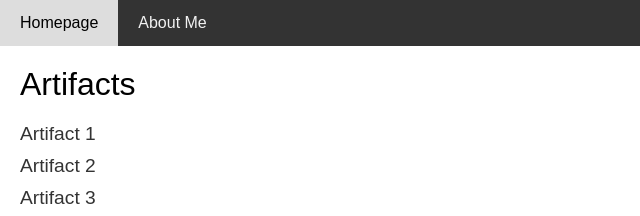
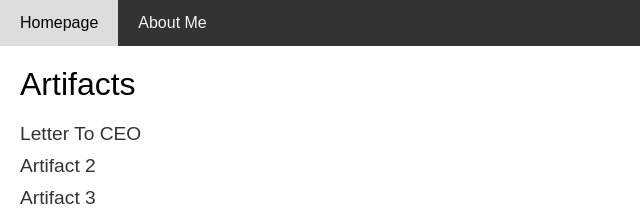
Before and after one commit to Shxwnw/Business-Website, a plain HTML site: page Artifacts.html in a window 1280 px wide. Shown: the top 216 px of the page, 0-640 px from the left. Drawn offline with Linux system fonts and the light colour scheme.

Commit message:
Update Artifacts.html

```diff
--- a/Artifacts.html
+++ b/Artifacts.html
@@ -69,7 +69,7 @@
         <div class="container" id="artifacts">
         <div class="artifacts-header">Artifacts</div>
         <div class="artifacts-list">
-            <a href=artifact1.pdf target="_blank">Artifact 1</a>
+            <a href=artifact1.pdf target="_blank">Letter To CEO</a>
             <a href=artifact2.png target="_blank">Artifact 2</a>
             <a href=artifact3.pdf target="_blank">Artifact 3</a>
             <a href=artifact4.pdf target="_blank">Artifact 4</a>
```
